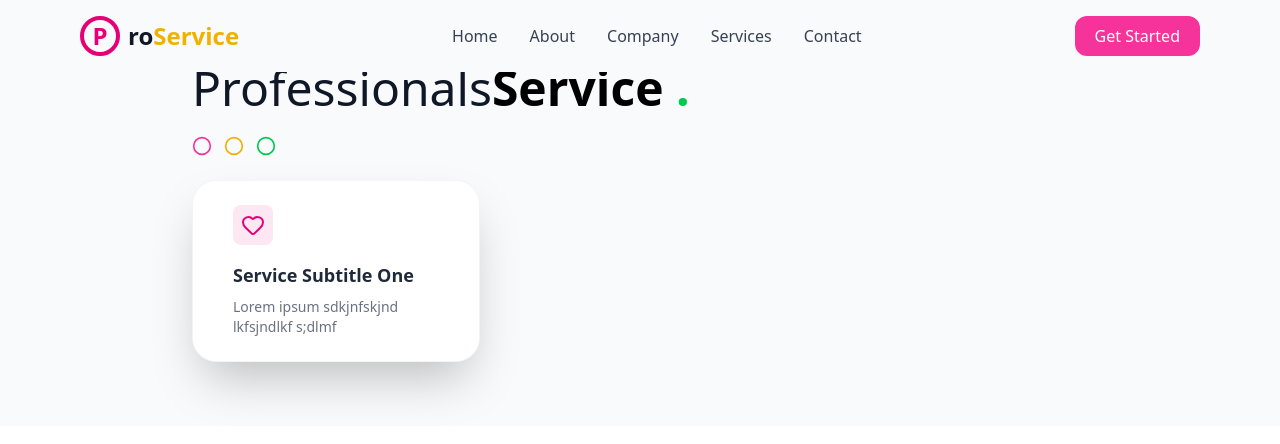
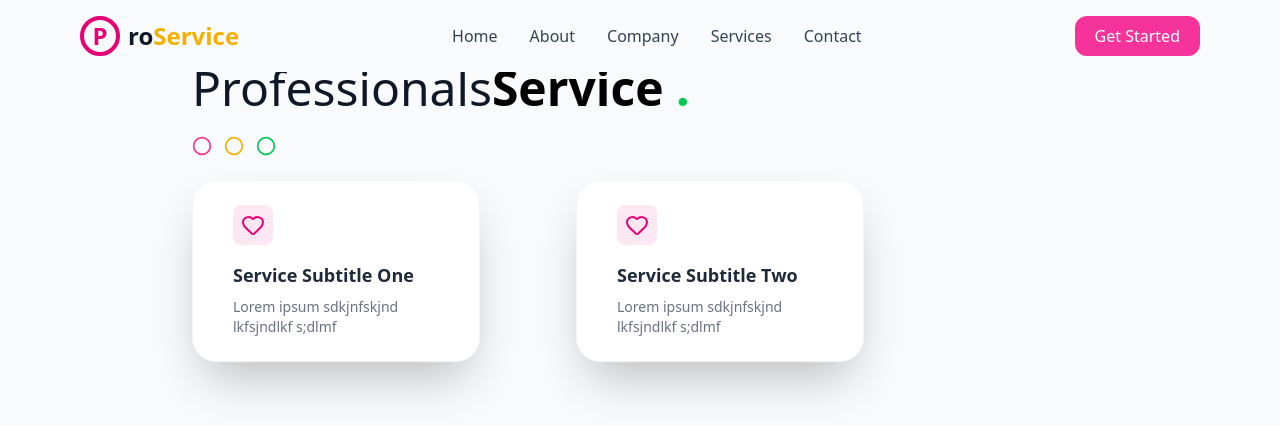
Before and after one commit to pinkx-xlink/tailwindcss-experiment, a React (Vite) app in the folder bank_modern_app/: page / in a window 1280 px wide. Shown: the top 444 px of the page. Built offline with nearby package versions, Linux system fonts and the light colour scheme.

Commit message:
Create the second Services card div

```diff
--- a/bank_modern_app/src/components/Hero.jsx
+++ b/bank_modern_app/src/components/Hero.jsx
@@ -38,6 +38,22 @@ const Hero = () => {
                     </p>
                 </div>
 
+                <div className='bg-white w-72 rounded-3xl p-6 border
+                border-gray-100 shadow-xl lg:shadow-2xl transition'>
+                    <div className='ml-4 w-10 h-10 flex items-center
+                    justify-center rounded-lg bg-pink-100 mb-4'>
+                        <span className='text-pink-500 text-xl'>
+                            <Heart className='text-pink-600 w-6 h-6'/>
+                        </span>
+                    </div>
+                    <h3 className='ml-4 text-lg font-semibold text-gray-800'>
+                        Service Subtitle Two
+                    </h3>
+                    <p className='ml-4 text-gray-500 text-sm mt-2'>
+                        Lorem ipsum sdkjnfskjnd lkfsjndlkf s;dlmf
+                    </p>
+                </div>
+
             </div>
         </div>
     </section>
```
